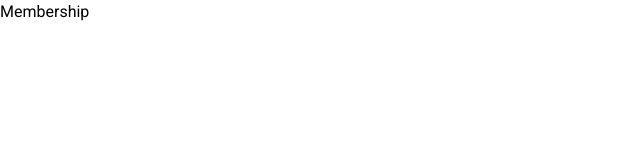
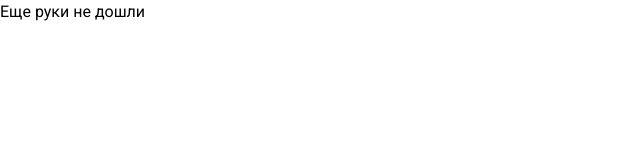
Before and after one commit to ValentinK2410/seminary, a React (Create React App) app: page /seminary/membership in a window 1280 px wide. Shown: the top 160 px of the page, without its empty margins (0-640 px from the left). Built offline with nearby package versions, Linux system fonts and the light colour scheme.

Commit message:
add a page for membership

```diff
--- a/src/pages/Membership.jsx
+++ b/src/pages/Membership.jsx
@@ -2,7 +2,9 @@ import React from 'react'
 
  const Membership = () => {
   return (
-    <div>Membership</div>
+    <div>
+      <h2>Еще руки не дошли</h2>
+    </div>
   )
 }
 
```
